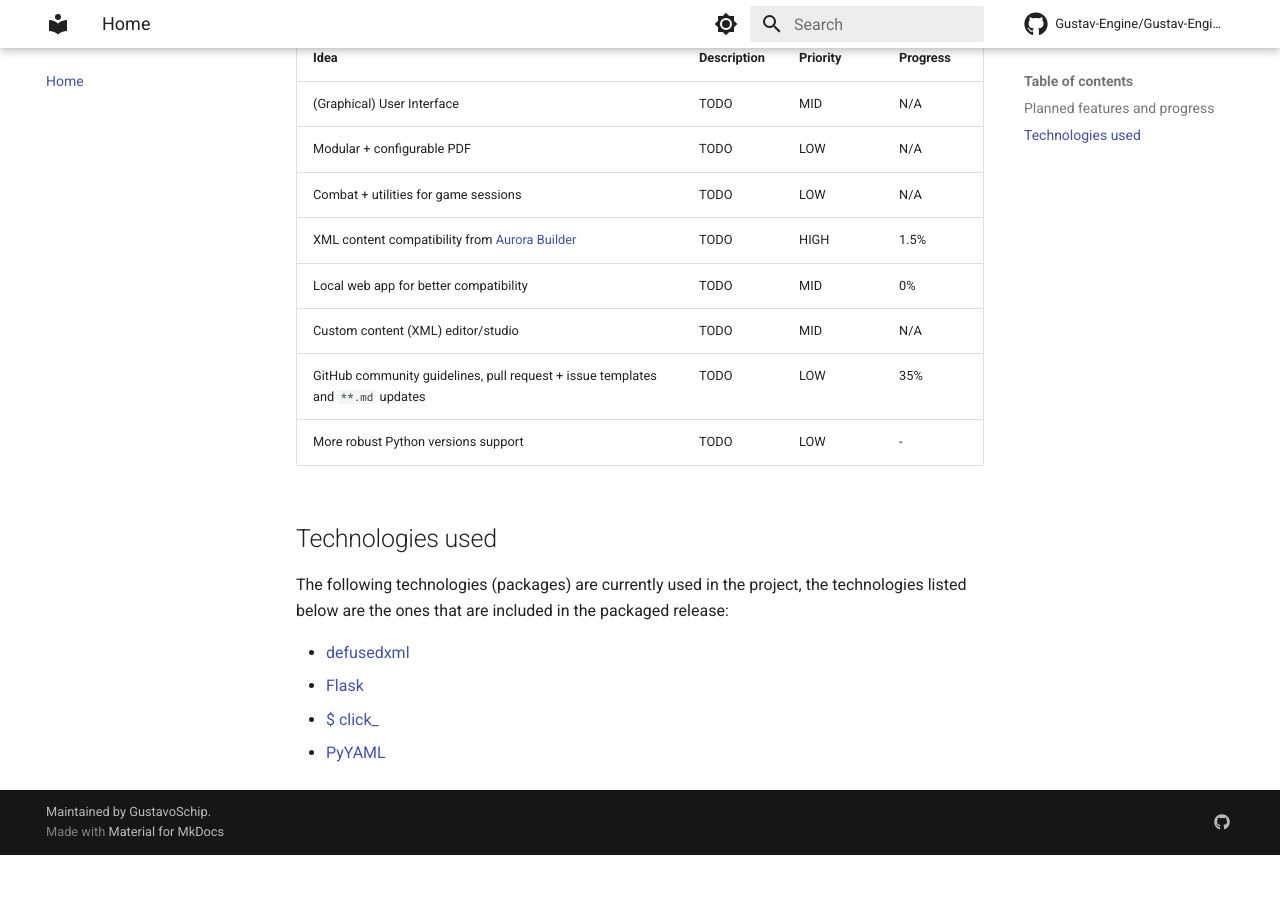
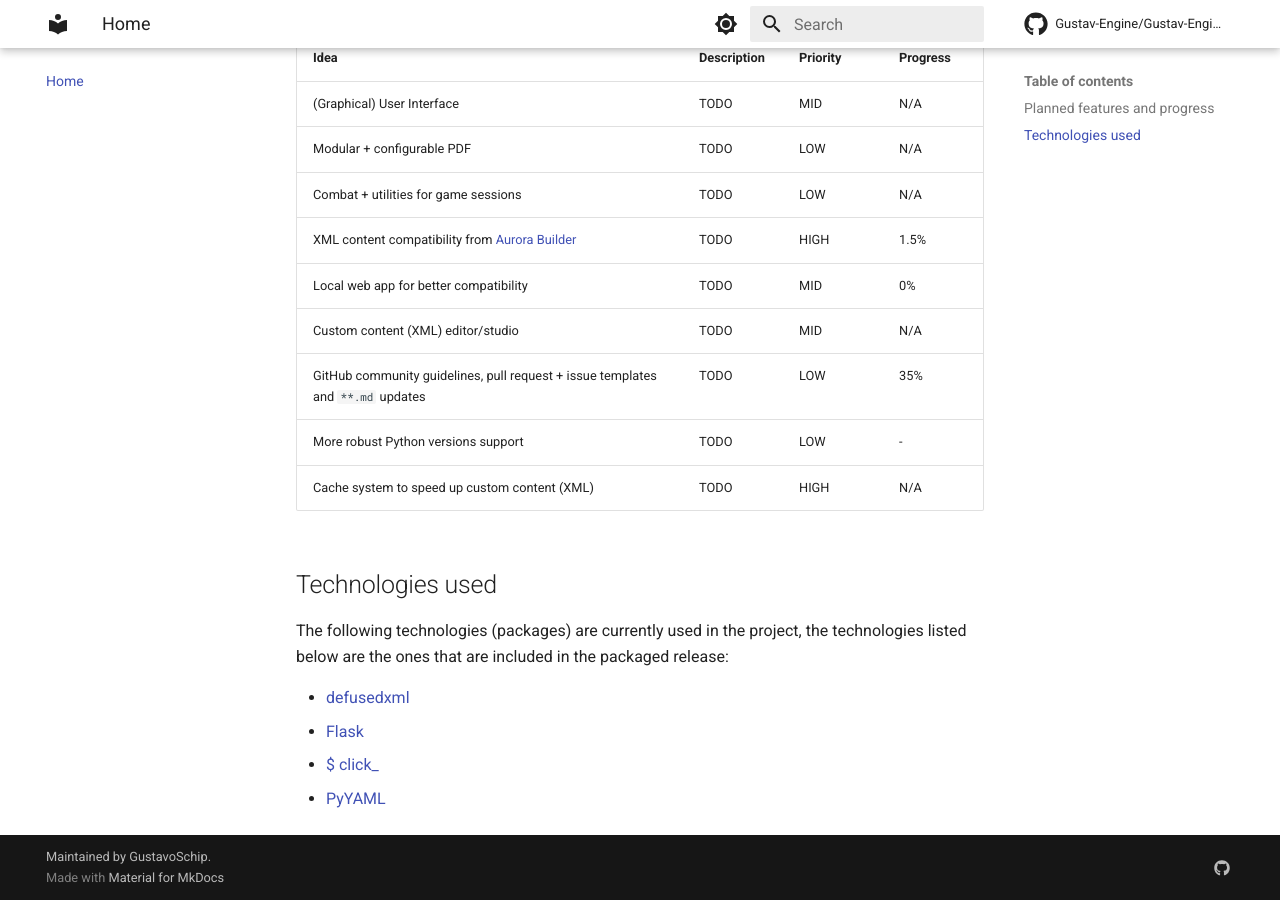
Before and after one commit to Horizon-Builder/Horizon-Builder, an MkDocs documentation site: the page built from docs/index.md, in a window 1280 px wide and 900 px high, scrolled down 530 px. Built offline with MkDocs 1.6.1 and Material for MkDocs 9.7.7, drawn with Linux system fonts in a browser that asks for light colours; comment, search, counter and statistics services are not loaded; before the commit the page ends 1385 px from its top, so only the background shows below that.

Commit message:
Markdown enhancements++

```diff
--- a/docs/index.md
+++ b/docs/index.md
@@ -44,6 +44,7 @@ follows:
 | Custom content (XML) editor/studio                                                        | TODO        | MID      | N/A      |
 | GitHub community guidelines, pull request + issue templates and `**.md` updates           | TODO        | LOW      | 35%      |
 | More robust Python versions support                                                       | TODO        | LOW      | -        |
+| Cache system to speed up custom content (XML)                                             | TODO        | HIGH     | N/A      |
 
 ## Technologies used
 
```
Also changed, not shown: README.md (+1 -0 lines), 2 other files.
